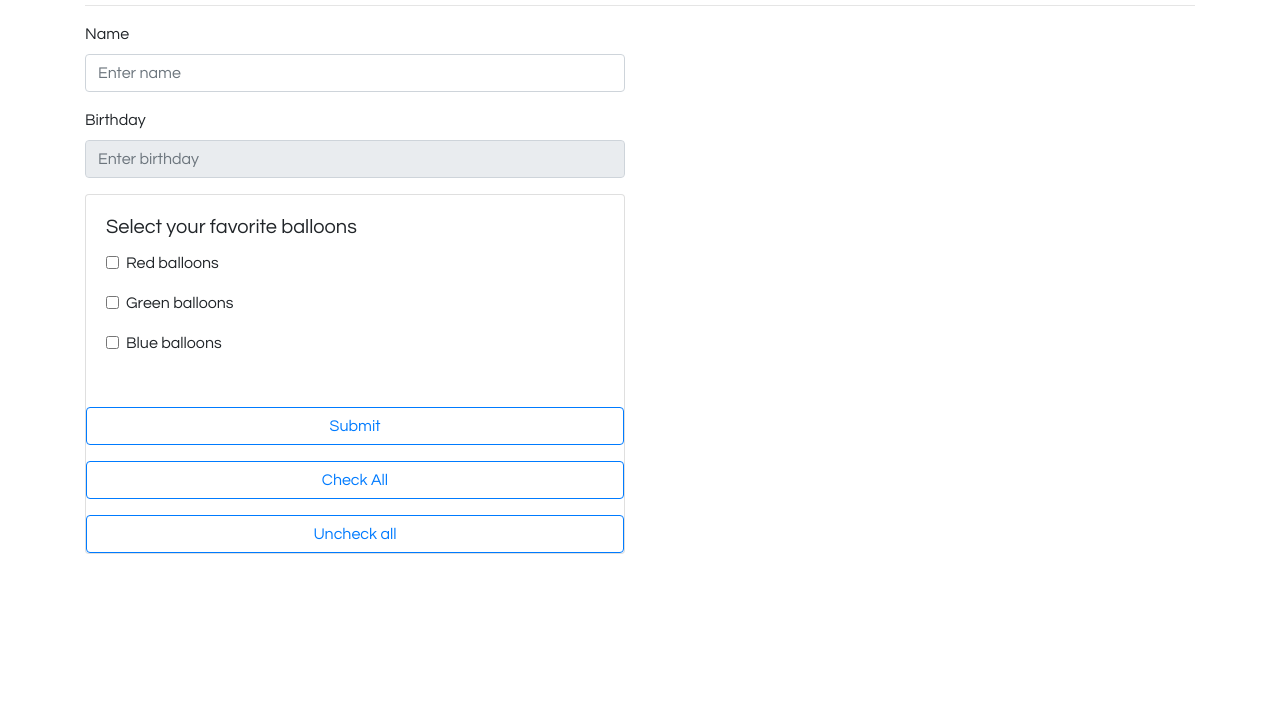
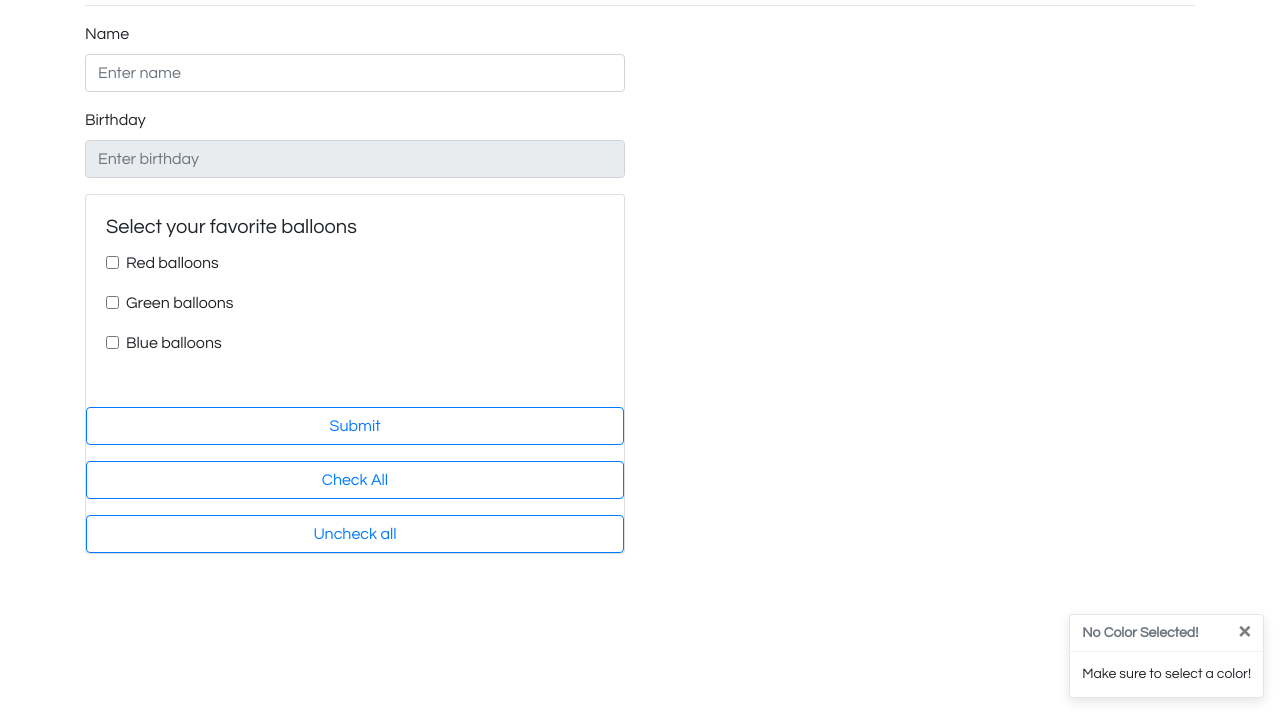
Before and after one commit to VossJohnathan/Northwind-Client, a plain HTML site: page balloons.html in a window 1280 px wide. Shown: the part 86-800 px from the top of the page. Drawn offline with nearby package versions, Linux system fonts and the light colour scheme; a web font is replaced by a local one.

Commit message:
Assignment 3

```diff
--- a/balloons.html
+++ b/balloons.html
@@ -39,7 +39,7 @@
 <body>
     <!--Toast-->
     <div class="position-fixed bottom-0 right-0 p-3" style="z-index: 5; right: 0; bottom: 0;">
-        <div id="liveToast" class="toast hide" role="alert" aria-live="assertive" aria-atomic="true" data-delay="2000">
+        <div id="liveToast" class="toast show" role="alert" aria-live="assertive" aria-atomic="true" data-delay="2000">
           <div class="toast-header">
             <strong class="mr-auto" id="name">No Color Selected!</strong>
             <button type="button" class="ml-2 mb-1 close" data-dismiss="toast" aria-label="Close">
```
